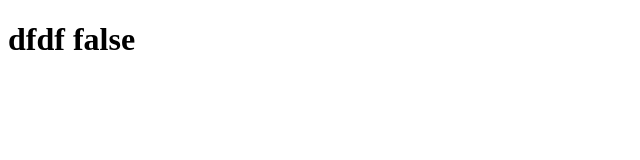
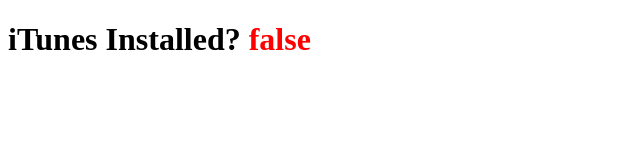
Before and after one commit to n0s/itunesdetect, a plain HTML site: page index.html in a window 1280 px wide. Shown: the whole page, without its empty margins (0-640 px from the left). Drawn offline with Linux system fonts and the light colour scheme.

Commit message:
cleanued up and optimised

```diff
--- a/index.html
+++ b/index.html
@@ -5,7 +5,7 @@
 	<script src="itunesdetect.js" type="text/javascript"></script>
 	<script>
 	window.onload = function (){
-		document.getElementById('dd').innerHTML = 'dfdf '+ _detect.itunesDetected();
+		document.getElementById('dd').innerHTML = 'iTunes Installed? <font color="red">'+ _detect.iTunes() +'</font>';
 	}
 	</script>
   </head>
--- a/itunesdetect.js
+++ b/itunesdetect.js
@@ -1,5 +1,6 @@
 var _detect = {
-    iTunesActiveXComponentInstalled: function() {
+    activeX: function(){
+        // проверяем наличие iTunes через ActiveX (актуально только для IE)
         var b = document.getElementById("iTunesDetectorIE");
         var a = false;
         if ((b != null) && (typeof(b) != "undefined")) {
@@ -10,10 +11,10 @@
                 a = false
             }
         }
-        //console.log("IE ActiveXControl present: " + a);
         return a
     },
-    iTunesMozillaPluginDetected: function () {
+    plugin: function(){
+        // проверяем наличие установки через navigator.plugins (актуально для всех браузеров, кроме IE)
         var a = false;
         if (navigator.plugins && navigator.plugins.length > 0) {
             for (var b = 0; b < navigator.plugins.length; b++) {
@@ -24,59 +25,15 @@
                 }
             }
         }
-        //console.log("FF plugin detected: " + a);
         return a
     },
-    itunesDetected: function() {
-        return ((navigator.userAgent.indexOf("Macintosh") != -1) || (_detect.isIE() && _detect.iTunesActiveXComponentInstalled()) || (_detect.isSafari() && (window.location.href.indexOf("volume.itunes.apple.com") > -1)) || ((_detect.isFirefox() || _detect.isSafari() || _detect.isChrome()) && _detect.iTunesMozillaPluginDetected()))
-    },
-    initBrowserDetect: function () {
-        if ((typeof(_detect.initBrowserDetect.browser) === "undefined") || !(_detect.initBrowserDetect.browser)) {
-            var h = navigator;
-            var a = h.userAgent;
-            var f = h.appVersion;
-            var d = parseFloat(f);
-            var c = {};
-            c.isOpera = (a.indexOf("Opera") >= 0) ? d : undefined;
-            c.isKhtml = (f.indexOf("Konqueror") >= 0) ? d : undefined;
-            c.isWebKit = parseFloat(a.split("WebKit/")[1]) || undefined;
-            c.isChrome = parseFloat(a.split("Chrome/")[1]) || undefined;
-            c.isFirefox = (/Firefox[\/\s](\d+\.\d+)/.test(a));
-            var b = Math.max(f.indexOf("WebKit"), f.indexOf("Safari"), 0);
-            if (b && !c.isChrome) {
-                c.isSafari = parseFloat(f.split("Version/")[1]);
-                if (!c.isSafari || parseFloat(f.substr(b + 7)) <= 419.3) {
-                    c.isSafari = 2
-                }
-            }
-            _detect.initBrowserDetect.browser = c
-        }
-        return _detect.initBrowserDetect.browser
+    iTunes: function(){
+        return ((navigator.userAgent.indexOf("Macintosh") != -1) // если Macintosh – iTunes стоит
+            || (!_detect.isIE() && _detect.plugin()) // смотрим в navigator.plugins
+            || (_detect.isIE() && _detect.activeX()) // смотрим через ActiveX в IE
+            || false);
     },
     isIE: function() {
-        with ( document.createElement("b") ) {
-		  id = 4;
-		  while(
-		    innerHTML = "<!--[if gt IE " + ++id + "]>1<![endif]-->",
-		    innerHTML > 0
-		  );
-		  var ie = id > 5 ? +id : 0
-		}
-        return ie
-    },
-    isOpera: function() {
-        return _detect.initBrowserDetect().isOpera
-    },
-    isWebKit: function() {
-        return _detect.initBrowserDetect().isWebKit
-    },
-    isChrome: function() {
-        return _detect.initBrowserDetect().isChrome
-    },
-    isSafari: function() {
-        return _detect.initBrowserDetect().isSafari
-    },
-    isFirefox: function() {
-        return _detect.initBrowserDetect().isFirefox
+       return '\v' == 'v';
     }
 };
```
Also changed, not shown: 1 other file.
